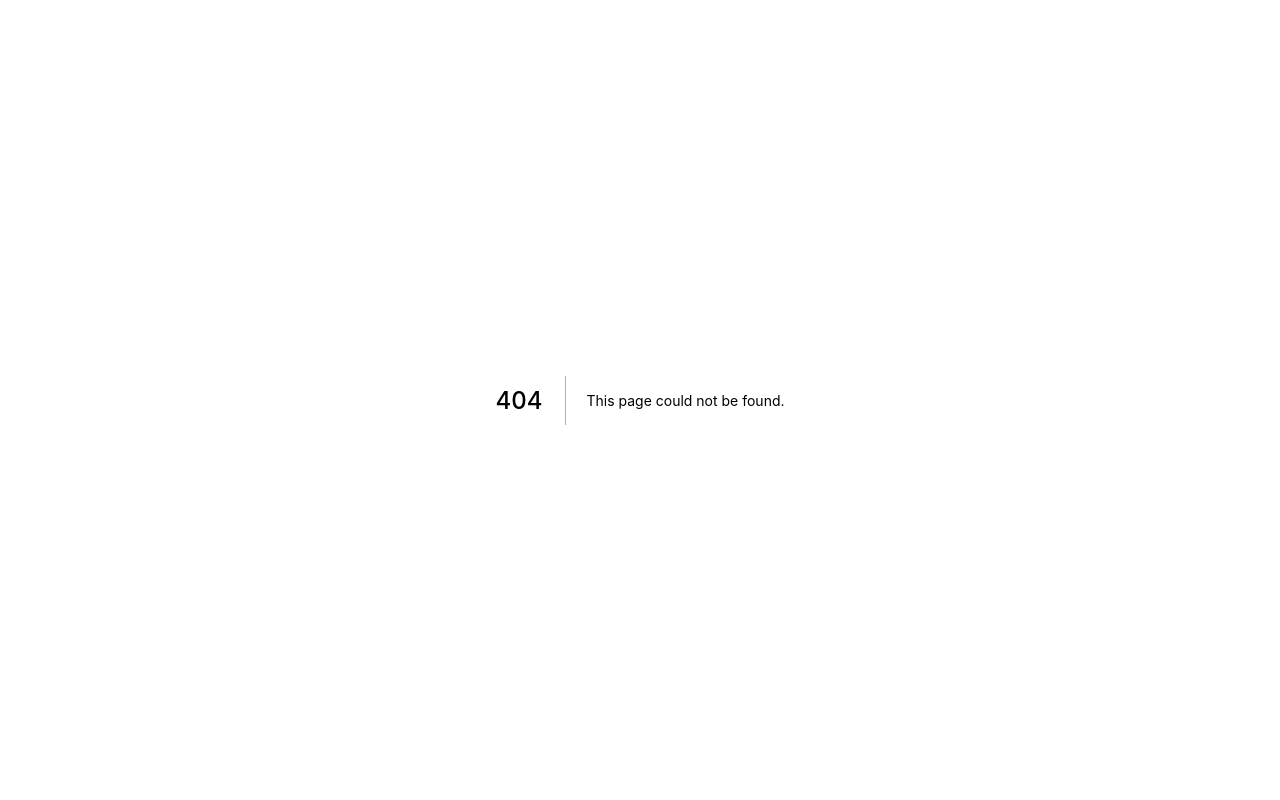
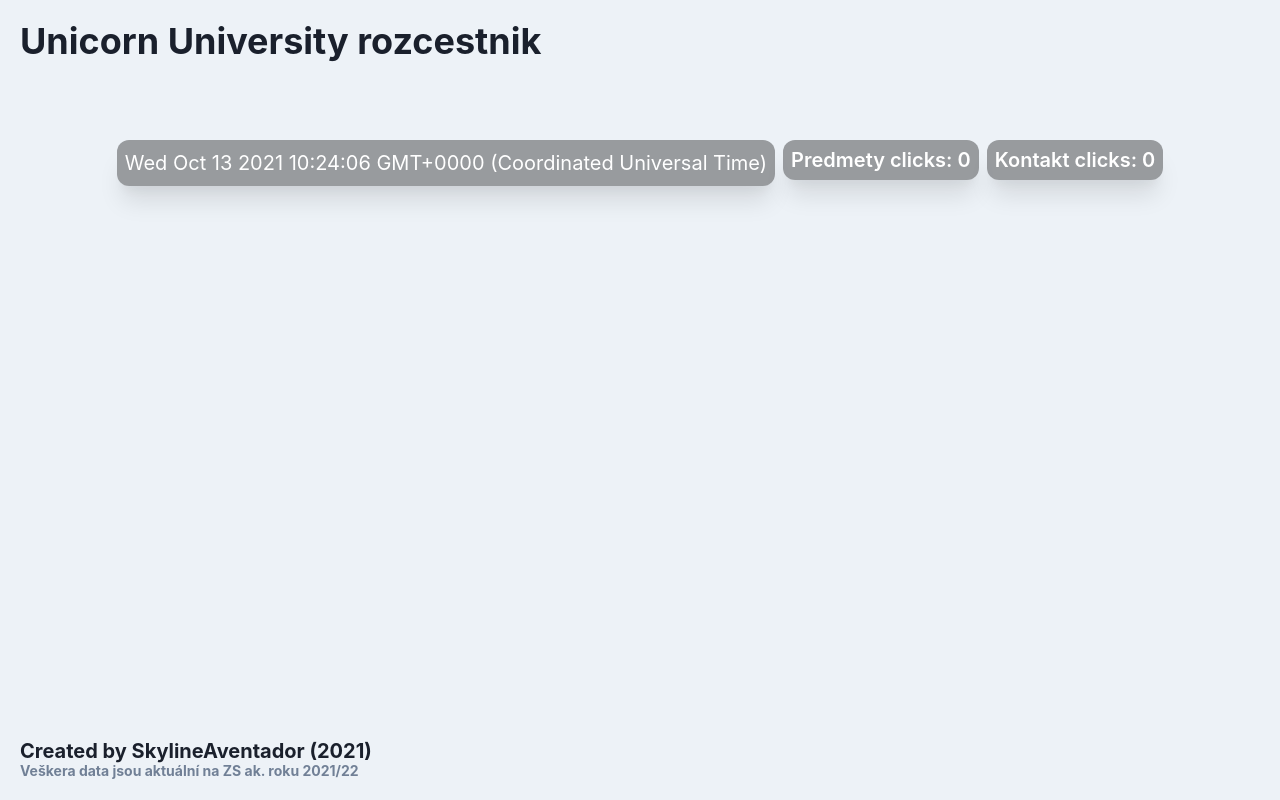
Before and after one commit to SkylineAventador/uun-signpost, a Next.js app: page /clicksCount in a window 1280 px wide. Before the commit this address had no page. Built offline with nearby package versions, Linux system fonts and the light colour scheme.

Commit message:
ClicksCount hook - save commit [1]

```diff
--- /dev/null
+++ b/pages/clicksCount.js
@@ -0,0 +1,41 @@
+import Head from "next/head";
+import Layout from "../components/layout";
+import {Box, Button, Center, Text, Wrap, WrapItem} from "@chakra-ui/react";
+import {useState} from "react";
+
+export default function ClicksCount() {
+
+  const [coursesClicks, setCoursesClicks] = useState(0);
+  const [contactClicks, setContactClicks] = useState(0);
+
+  return (
+    <Layout>
+      <Center p={5}>
+        <Head>
+          <title>Service - Clicks Count</title>
+          <meta name="description" content="UUN - Clicks Count"/>
+          <link rel="icon" href="/favicon.ico"/>
+        </Head>
+        <Wrap>
+          <WrapItem>
+            <Box bg={"blackAlpha.500"} borderRadius={"xl"} boxShadow={"xl"} p={2}>
+              <Text fontSize={"1.25rem"} color={"white"}>{Date().toLocaleString()}</Text>
+            </Box>
+          </WrapItem>
+          <WrapItem>
+            <Button bg={"blackAlpha.500"} borderRadius={"xl"} boxShadow={"xl"} p={2}
+                    onClick={() => setCoursesClicks(coursesClicks + 1)}>
+              <Text fontSize={"1.25rem"} color={"white"}>Predmety clicks: {coursesClicks}</Text>
+            </Button>
+          </WrapItem>
+          <WrapItem>
+            <Button bg={"blackAlpha.500"} borderRadius={"xl"} boxShadow={"xl"} p={2}
+                    onClick={() => setContactClicks(contactClicks + 1)}>
+              <Text fontSize={"1.25rem"} color={"white"}>Kontakt clicks: {contactClicks}</Text>
+            </Button>
+          </WrapItem>
+        </Wrap>
+      </Center>
+    </Layout>
+  );
+}
```
